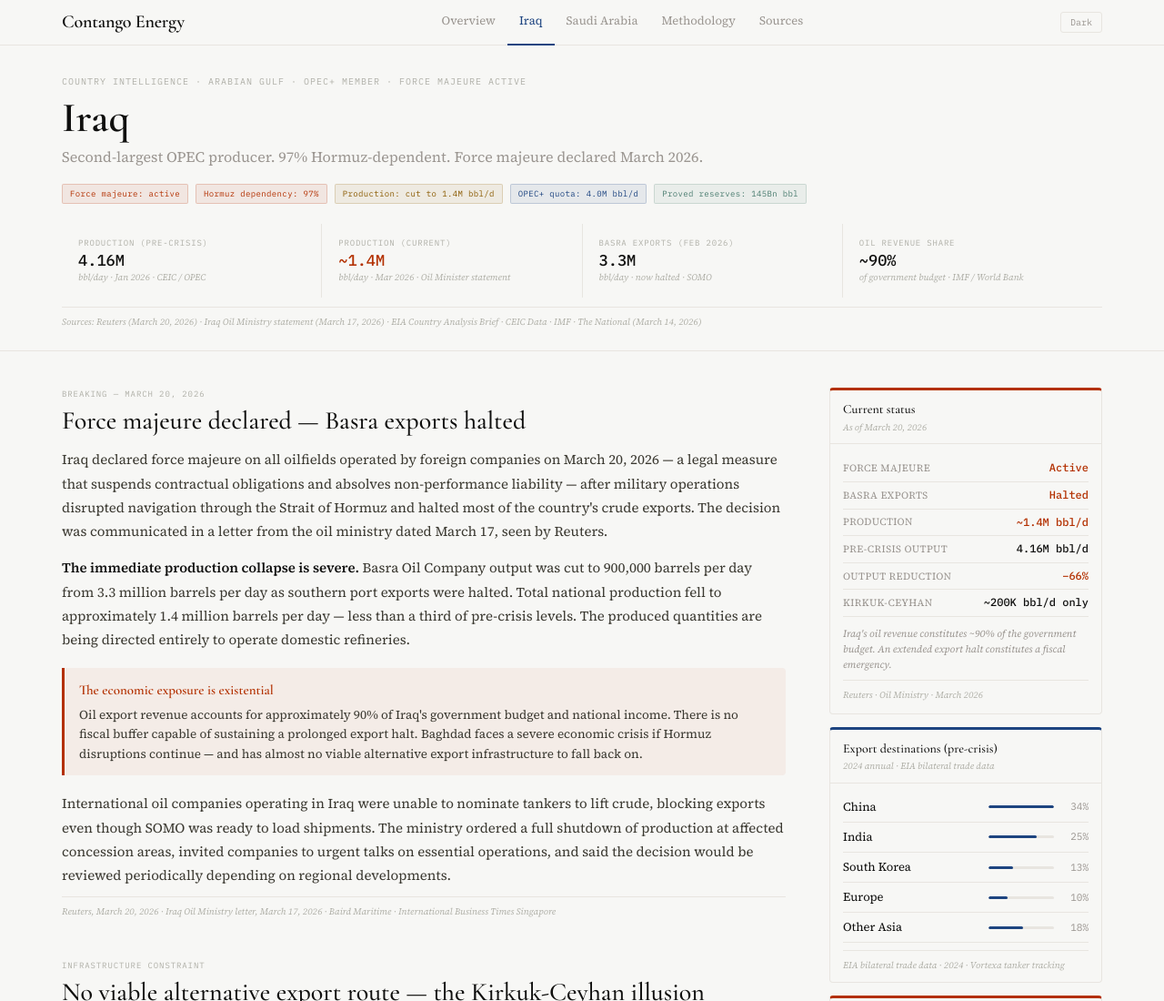
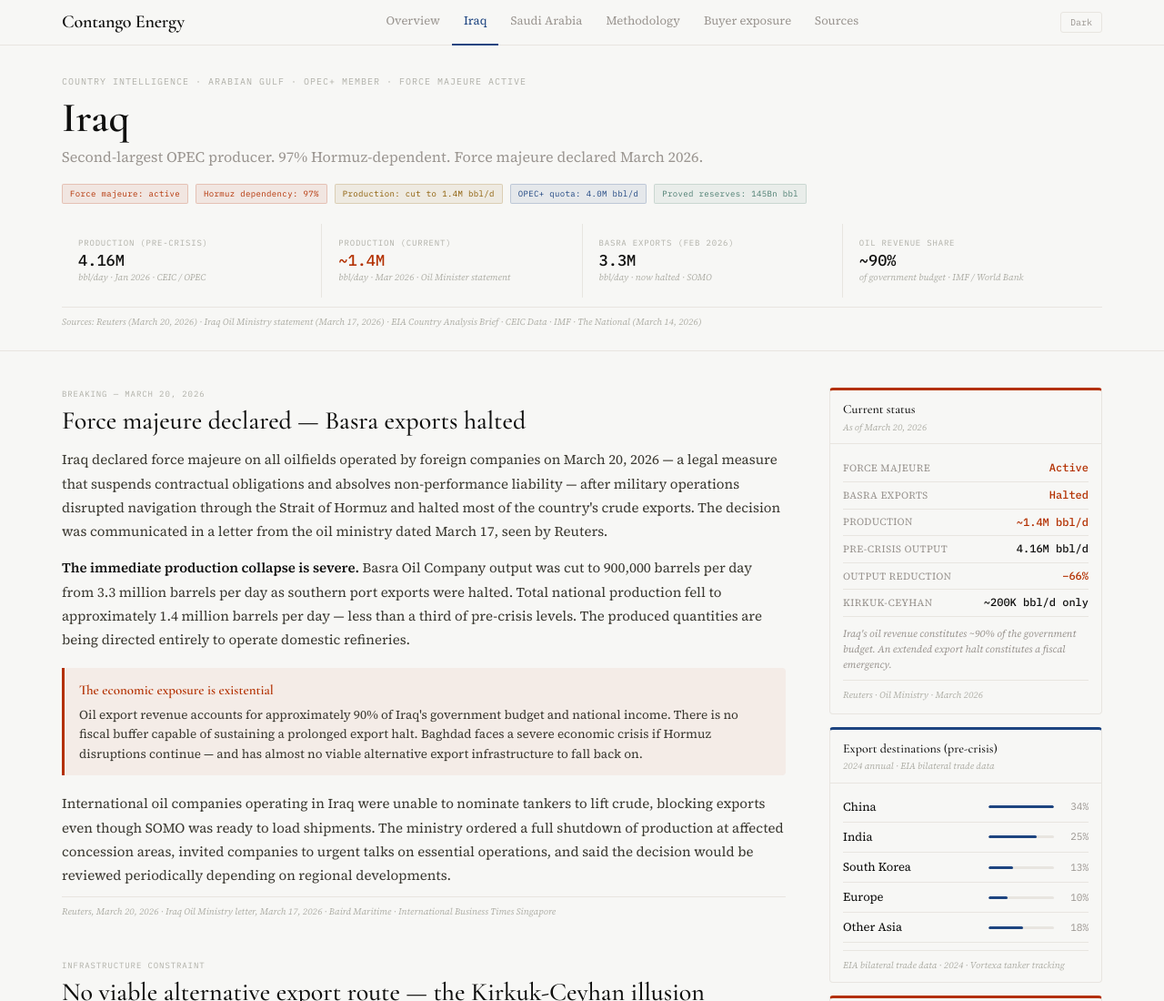
Before and after one commit to pacho064/Contango, a website: page iraq.html in a window 1280 px wide. Shown: the top 1100 px of the page at 91% size. Drawn offline with nearby package versions, Linux system fonts and the light colour scheme.

Commit message:
Update iraq.html

```diff
--- a/iraq.html
+++ b/iraq.html
@@ -172,6 +172,7 @@ button{cursor:pointer;background:none;border:none;color:inherit}
       <a class="nav-a on" href="iraq.html">Iraq</a>
       <a class="nav-a" href="saudi-arabia.html">Saudi Arabia</a>
       <a class="nav-a" href="methodology.html">Methodology</a>
+      <a class="nav-a" href="buyer-exposure.html">Buyer exposure</a>
       <a class="nav-a" href="sources.html">Sources</a>
     </div>
     <div class="nav-right">
```
